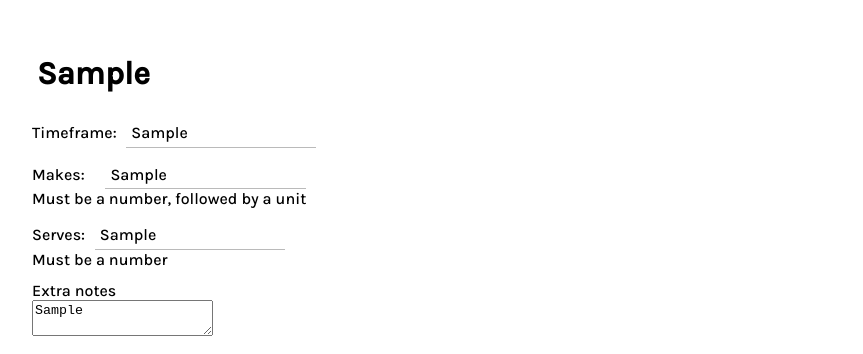
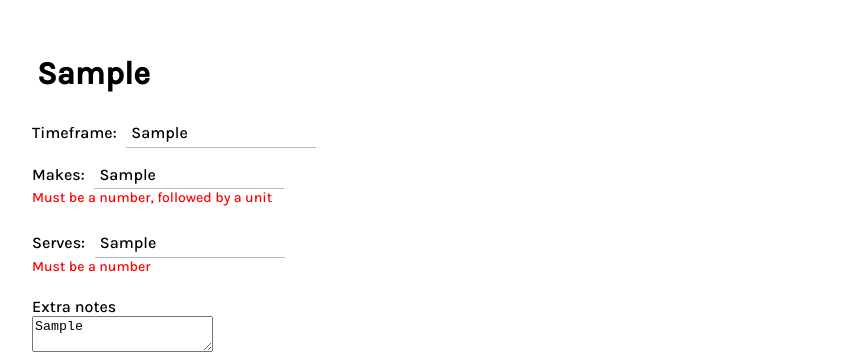
Before and after one commit to Adam-van-der-Voorn/recipes-webapp, a React (Create React App) app: page /add-recipie in a window 1280 px wide. Both pictures are taken after typing "Sample", "Sample", "Sample", "Sample", "Sample", "Sample" into the empty fields and a click on the input 552 px from the left and 461 px from the top of the page. Shown: the top 354 px of the page, without its empty margins (208-1071 px from the left). Built offline with nearby package versions, Linux system fonts and the light colour scheme; no server answers; the database is empty.

Commit message:
better form errors

```diff
--- a/src/palette.css
+++ b/src/palette.css
@@ -9,4 +9,6 @@
     --neutral-7: rgb(226, 226, 226);
     --neutral-8: rgb(236, 236, 236);
     --neutral-9: white;
+
+    --error-red: red;
 }
--- /dev/null
+++ b/src/recipie-form/components/FormErrorMessage.tsx
@@ -0,0 +1,24 @@
+import { useField } from "formik";
+import { RecipieFormData } from '../components/RecipieForm';
+
+type Props = {
+    name: string;
+};
+
+function FormErrorMessage({ name }: Props) {
+    const [input, meta, helpers] = useField<RecipieFormData>(name);
+
+    const hasError = meta.error && meta.touched;
+
+    if (!hasError) {
+        return null;
+    }
+
+    return (
+        <div className="error">
+            {meta.error}
+        </div>
+    );
+}
+
+export default FormErrorMessage;
--- a/src/recipie-form/components/InstructionsField.tsx
+++ b/src/recipie-form/components/InstructionsField.tsx
@@ -1,4 +1,5 @@
 import { useFormikContext, ErrorMessage, Field, FieldArrayRenderProps } from "formik";
+import FormErrorMessage from "./FormErrorMessage";
 import { RecipieFormData } from "./RecipieForm";
 
 type Props = {
@@ -19,7 +20,7 @@ function InstructionsField({ arrayHelpers }: Props) {
                         </button>
                         {`${index + 1}. `}
                         <Field name={`instructions.${index}`} as="textarea" /><br />
-                        <ErrorMessage name={`instructions.${index}`} /><br />
+                        <FormErrorMessage name={`instructions.${index}`} />
                     </div>
                 ))
             }
--- a/src/recipie-form/components/RecipieForm.css
+++ b/src/recipie-form/components/RecipieForm.css
@@ -126,3 +126,9 @@ input.title {
 input.title:focus {
     border-bottom: 2px solid var(--neutral-3);
 }
+
+.error {
+    font-size: 1.4rem;
+    color: var(--error-red);
+    margin-bottom: 1rem;
+}
--- a/src/recipie-form/components/RecipieForm.tsx
+++ b/src/recipie-form/components/RecipieForm.tsx
@@ -7,6 +7,7 @@ import InstructionsField from "./InstructionsField";
 import SubstitutionsField from "./substitutions/SubstitutionsField";
 import './RecipieForm.css';
 import parseFormData from "./parseFormData";
+import FormErrorMessage from "./FormErrorMessage";
 
 export type RecipieFormData = {
     name: string,
@@ -71,7 +72,7 @@ function RecipieForm({ doSubmit, initialValues }: Props) {
                             placeholder="Untitled"
                             autoComplete="off"
                         />
-                        <ErrorMessage name="name" />
+                        <FormErrorMessage name="name" />
 
                         <div className="field-container inline">
                             <label htmlFor="timeframe">Timeframe:</label>
@@ -80,7 +81,7 @@ function RecipieForm({ doSubmit, initialValues }: Props) {
                                 placeholder="-"
                                 autoComplete="off"
                             />
-                            <div className="error"><ErrorMessage name="timeframe" /></div>
+                            <FormErrorMessage name="timeframe" />
                         </div>
 
                         <div className="field-container inline">
@@ -90,7 +91,7 @@ function RecipieForm({ doSubmit, initialValues }: Props) {
                                 placeholder="-"
                                 autoComplete="off"
                             />
-                            <div className="error"><ErrorMessage name="makes" /></div>
+                            <FormErrorMessage name="makes" />
                         </div>
 
                         <div className="field-container inline">
@@ -100,13 +101,13 @@ function RecipieForm({ doSubmit, initialValues }: Props) {
                                 placeholder="-"
                                 autoComplete="off"
                             />
-                            <div className="error"><ErrorMessage name="servings"/></div>
+                            <FormErrorMessage name="servings"/>
                         </div>
 
                         <div className="field-container stacked">
                             <label htmlFor="notes">Extra notes</label>
                             <Field name={`notes`} as="textarea" />
-                            <div className="error"><ErrorMessage name="notes" /></div>
+                            <FormErrorMessage name="notes" />
                         </div>
 
                         <FieldArray name="ingredients.lists" render={arrayHelpers => (
--- a/src/recipie-form/components/ingredients/IngredientsField.css
+++ b/src/recipie-form/components/ingredients/IngredientsField.css
@@ -31,8 +31,8 @@
     grid-template-columns: 1fr 12ch calc(7ch + var(--percent-symbol-width)) auto;
 }
 
-.ingredient-error {
-    grid-column: 1 / span var(--num-ingredient-columns);
+.ingredient-errors {
+    grid-column: span var(--num-ingredient-columns);
 }
 
 input[type="text"].new-ingredient {
--- a/src/recipie-form/components/ingredients/IngredientsSubField.tsx
+++ b/src/recipie-form/components/ingredients/IngredientsSubField.tsx
@@ -6,6 +6,7 @@ import IconButton from "../../../components-misc/IconButton";
 import MenuItemToggleable from "../../../components-misc/dropdown/MenuItemToggleable";
 import DropdownMenu from "../../../components-misc/dropdown/DropdownMenu";
 import MenuItemAction from "../../../components-misc/dropdown/MenuItemAction";
+import FormErrorMessage from "../FormErrorMessage";
 
 
 type Props = {
@@ -38,7 +39,7 @@ function IngredientsSubField({ listIdx, listPos, isPercentagesIncluded, isOnlyLi
             {!isOnlyList &&
                 <div>
                     <Field name={`${thisListName}.name`} type="text" placeholder="Untitled List" autoComplete="off" />
-                    <ErrorMessage name={`${thisListName}.name`} />
+                    <FormErrorMessage name={`${thisListName}.name`} />
                 </div>
             }
             <FieldArray name={`${thisListName}.ingredients`} render={arrayHelpers =>
@@ -101,10 +102,10 @@ function IngredientsSubField({ listIdx, listPos, isPercentagesIncluded, isOnlyLi
                                                 <MenuItemAction text="Delete" action={() => arrayHelpers.remove(localIdx)} />
                                             </DropdownMenu>
 
-                                            <div className="ingredient-error">
-                                                <ErrorMessage name={`${ingredientNamePrefix}.name`} />
-                                                <ErrorMessage name={`${ingredientNamePrefix}.quantity`} />
-                                                <ErrorMessage name={`${ingredientNamePrefix}.percentage`} />
+                                            <div className="ingredient-errors">
+                                                <FormErrorMessage name={`${ingredientNamePrefix}.name`} />
+                                                <FormErrorMessage name={`${ingredientNamePrefix}.quantity`} />
+                                                <FormErrorMessage name={`${ingredientNamePrefix}.percentage`} />
                                             </div>
                                         </>
                                     }
--- a/src/recipie-form/components/substitutions/SubstitutionAdditionsField.tsx
+++ b/src/recipie-form/components/substitutions/SubstitutionAdditionsField.tsx
@@ -1,5 +1,6 @@
 import { ErrorMessage, Field, FieldArrayRenderProps, useFormikContext } from "formik";
 import { useEffect } from "react";
+import FormErrorMessage from "../FormErrorMessage";
 import { RecipieFormData } from "../RecipieForm";
 
 type Props = {
@@ -37,8 +38,8 @@ function SubstitutionAdditionsField({ index, arrayHelpers }: Props) {
                             autoComplete="off"
                         />
                         <br />
-                        <ErrorMessage name={`substitutions.${index}.additions.${idx}.quantity`} /><br />
-                        <ErrorMessage name={`substitutions.${index}.additions.${idx}.ingredientName`} />
+                        <FormErrorMessage name={`substitutions.${index}.additions.${idx}.quantity`} /><br />
+                        <FormErrorMessage name={`substitutions.${index}.additions.${idx}.ingredientName`} />
                     </div>
                 ))
             }
--- a/src/recipie-form/components/substitutions/SubstitutionRemovalsField.tsx
+++ b/src/recipie-form/components/substitutions/SubstitutionRemovalsField.tsx
@@ -1,6 +1,7 @@
 import { ErrorMessage, Field, FieldArrayRenderProps, useFormikContext } from "formik";
 import { useEffect } from "react";
 import { concatIngredients } from "../../concatIngredients";
+import FormErrorMessage from "../FormErrorMessage";
 import { RecipieFormData } from "../RecipieForm";
 
 type Props = {
@@ -42,8 +43,8 @@ function SubstitutionRemovalsField({ index, arrayHelpers }: Props) {
                                 })
                             }
                         </Field> <br />
-                        <ErrorMessage name={`substitutions.${index}.removals.${idx}.quantity`} /><br />
-                        <ErrorMessage name={`substitutions.${index}.removals.${idx}.ingredientName`} />
+                        <FormErrorMessage name={`substitutions.${index}.removals.${idx}.quantity`} /><br />
+                        <FormErrorMessage name={`substitutions.${index}.removals.${idx}.ingredientName`} />
                     </div>
                 ))
             }
```
